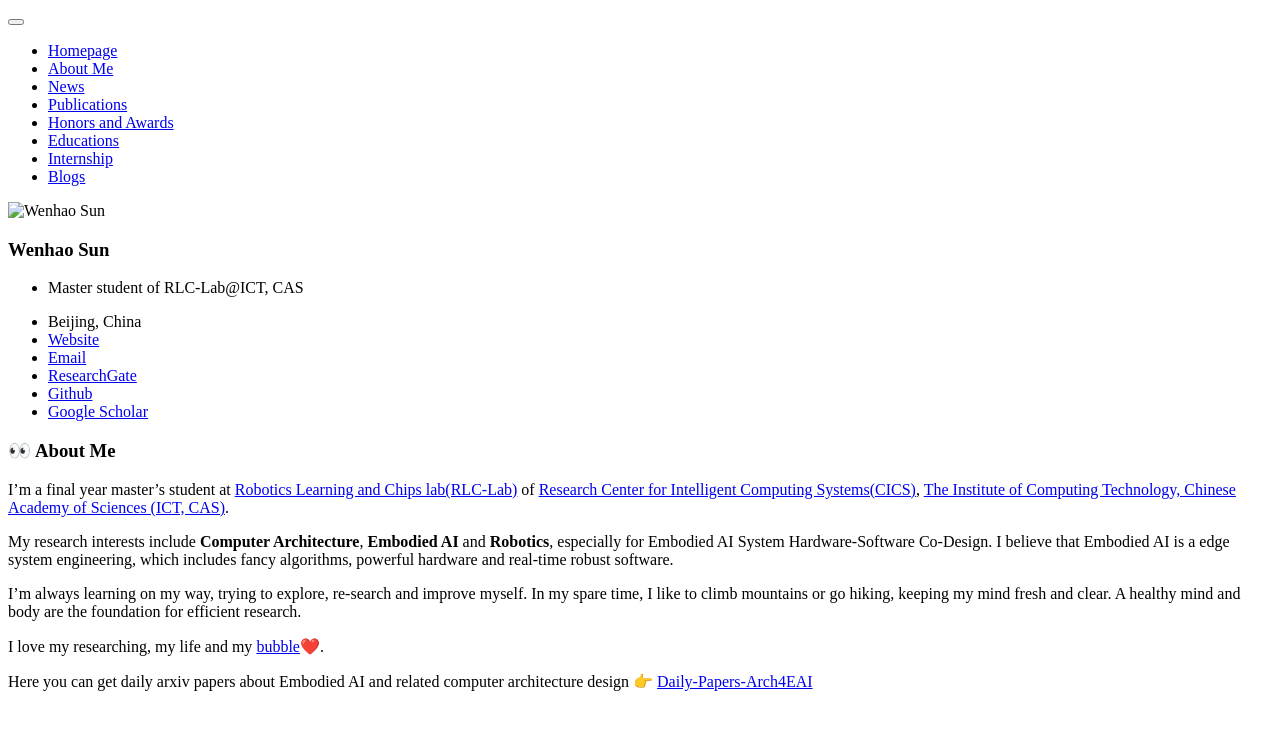
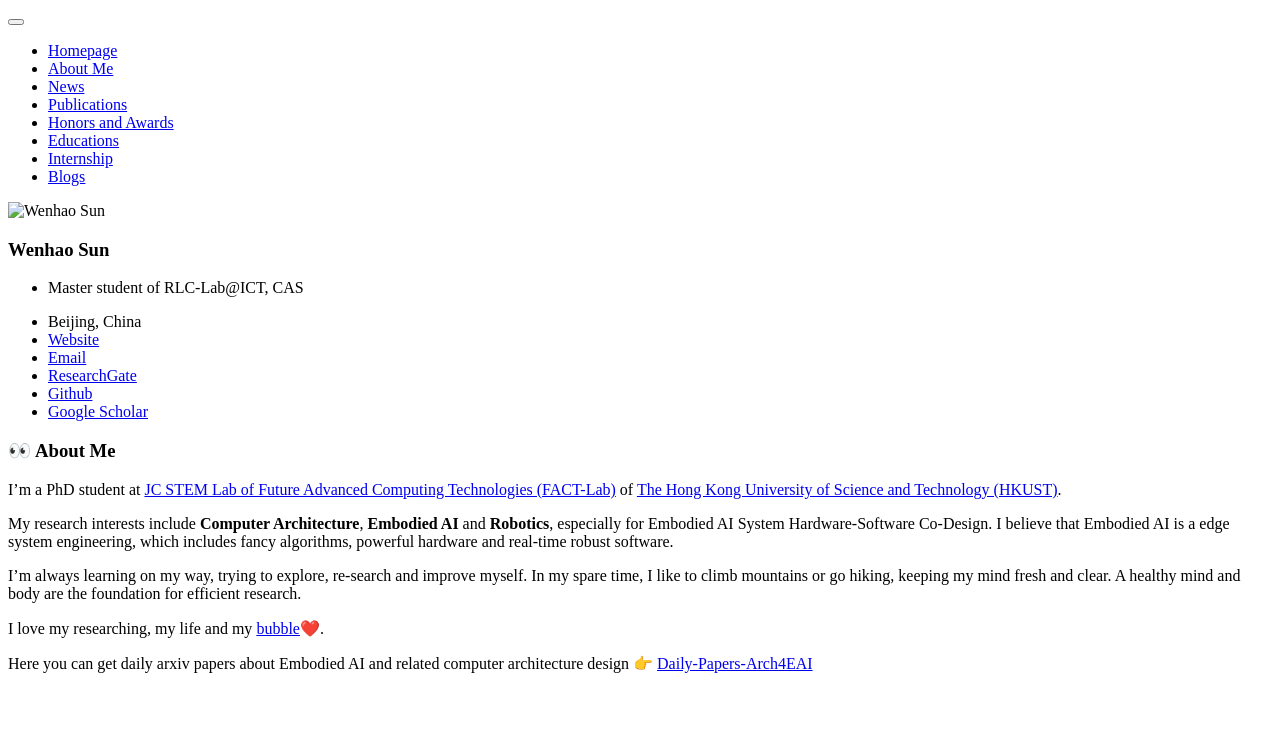
Before and after one commit to sun123-cmd/sun123-cmd.github.io, a Jekyll site: the page built from _pages/includes/intro.md, in a window 1280 px wide. Shown: the top 730 px of the page. Built offline with Jekyll 4.4.1, drawn with Linux system fonts in a browser that asks for light colours; our own code applies the rules of GitHub Pages for plain Markdown files.

Commit message:
Update intro.md

```diff
--- a/_pages/includes/intro.md
+++ b/_pages/includes/intro.md
@@ -1,8 +1,7 @@
 # 👀 About Me
 
 
-I’m a final year master's student at [Robotics Learning and Chips lab(RLC-Lab)](https://github.com/RLC-Lab) of [Research Center for Intelligent
-Computing Systems(CICS)](https://ict.cas.cn/jssgk/zzjg/kyxt/znjsj/js/),  [The Institute of Computing Technology, Chinese Academy of Sciences (ICT, CAS)](http://www.ict.ac.cn/).
+I’m a PhD student at [JC STEM Lab of Future Advanced Computing Technologies (FACT-Lab)](https://fact-lab.hkust.edu.hk/) of [The Hong Kong University of Science and Technology (HKUST)](https://hkust.edu.hk/).
 
 My research interests include **Computer Architecture**, **Embodied AI** and **Robotics**, especially for Embodied AI System Hardware-Software Co-Design. I believe that Embodied AI is a edge system engineering, which includes fancy algorithms, powerful hardware and real-time robust software.
 
```
